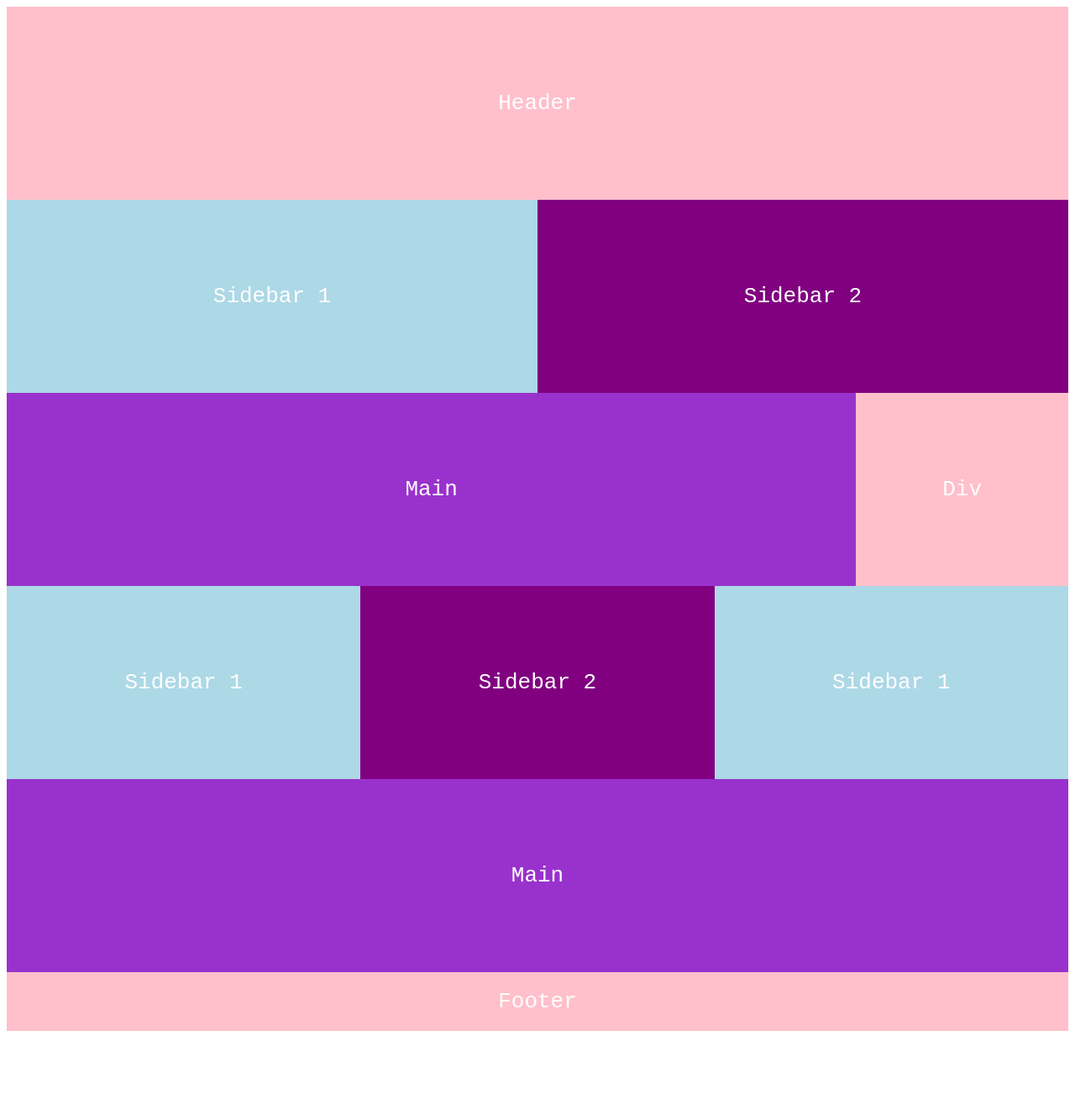
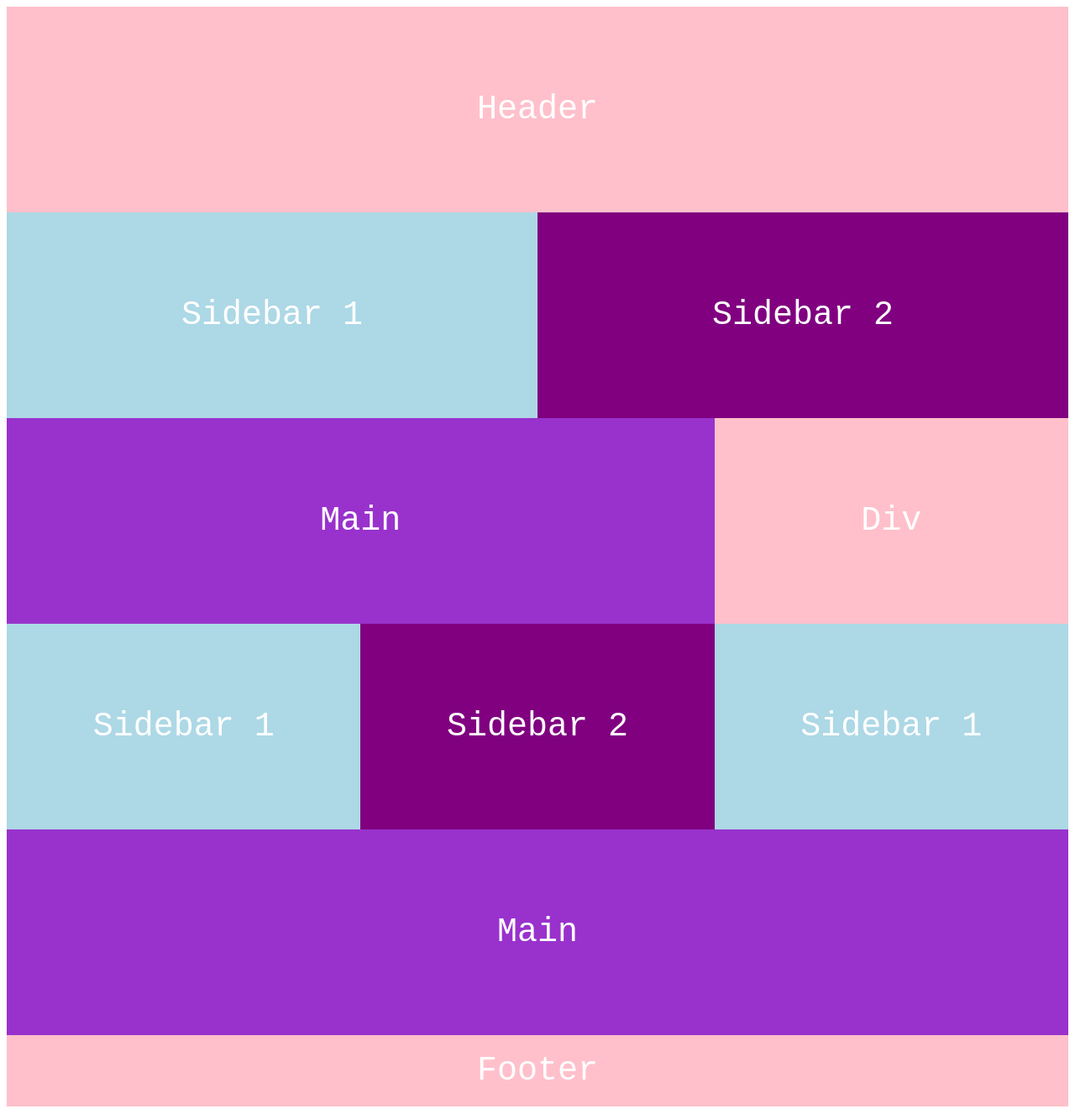
Before and after one commit to olc223/Easy, a plain HTML site: page index.html in a window 1280 px wide. Shown: the whole page at 84% size. Before the commit the page ends 1236 px from the top, so only its background shows below. Drawn offline with Linux system fonts and the light colour scheme.

Commit message:
Update style.css

```diff
--- a/style.css
+++ b/style.css
@@ -1,6 +1,5 @@
 .container {
   display: grid;
-  grid-template-columns: 1fr 1fr 1fr 1fr 1fr 1fr;
   grid-template-rows: 1fr 1fr;
   grid-auto-columns: 1fr;
   gap: 0px 0px;
@@ -10,7 +9,7 @@
     "sidebar-1 sidebar-1 sidebar-1 sidebar-2 sidebar-2 sidebar-2"
     "main main main main div div";
   color: white;
-  font-size: xx-large;
+  font-size: 40px;
   font-family: monospace;
 }
 
@@ -37,7 +36,6 @@
 
 .container1 {
   display: grid;
-  grid-template-columns: 1fr 1fr 1fr 1fr 0.5fr 0.5fr;
   grid-template-rows: 1fr;
   grid-auto-columns: 1fr;
   gap: 0px 0px;
@@ -45,7 +43,7 @@
   grid-template-areas:
     "main main main main div div";
   color: white;
-  font-size: xx-large;
+  font-size: 40px;
   font-family: monospace;
 }
 
@@ -66,7 +64,6 @@
 
 .container2 {
   display: grid;
-  grid-template-columns: 1fr 1fr 1fr 1fr 1fr 1fr;
   grid-template-rows: 1fr 1fr 0.3fr;
   grid-auto-columns: 1fr;
   gap: 0px 0px;
@@ -76,7 +73,7 @@
     "mainn mainn mainn mainn mainn mainn"
     "footer footer footer footer footer footer";
   color: white;
-  font-size: xx-large;
+  font-size: 40px;
   font-family: monospace;
 }
 
```
